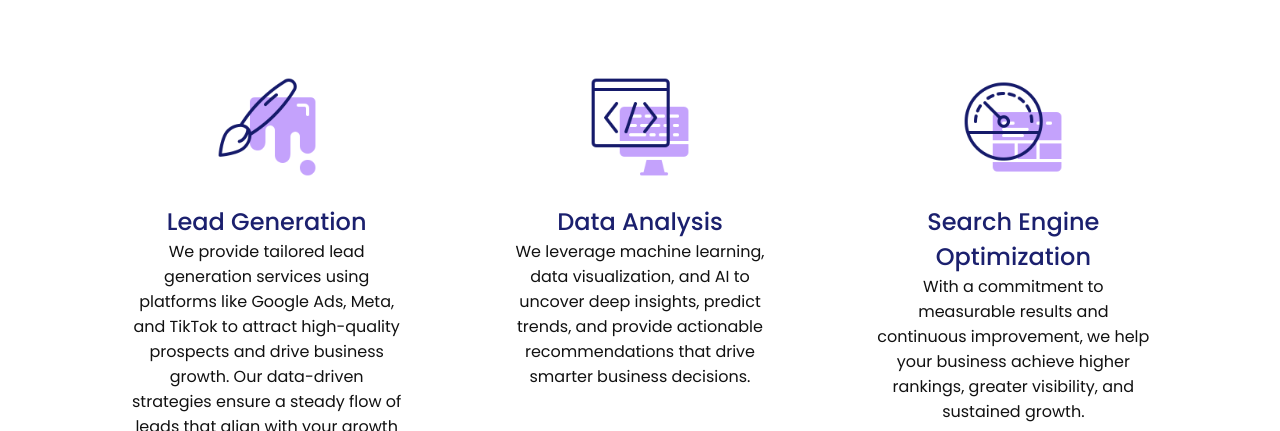
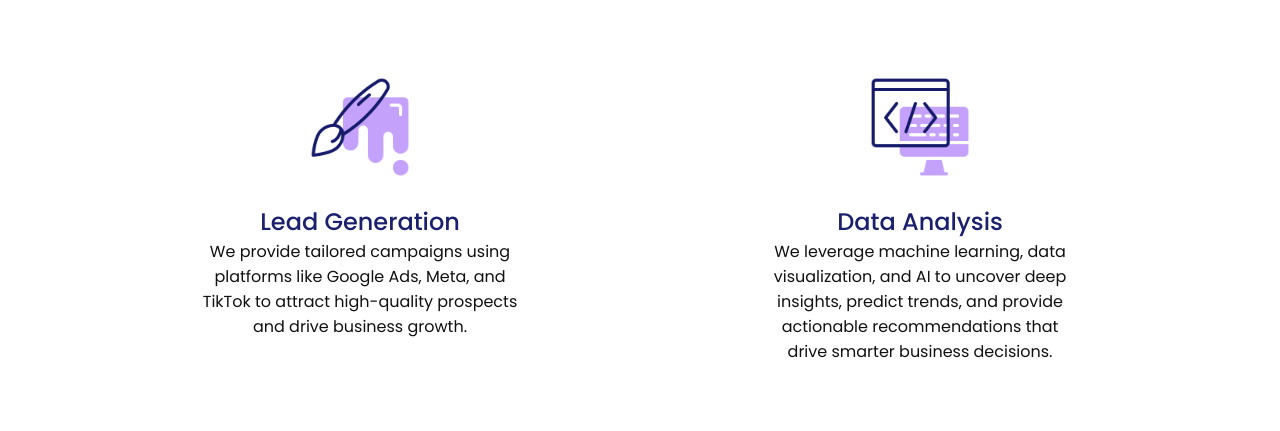
Before and after one commit to Algebiz/algebiz-agency, a plain HTML site: page services.html in a window 1280 px wide. Shown: the part 280-711 px from the top of the page. Drawn offline with Linux system fonts and the light colour scheme.

Commit message:
css service update

```diff
--- a/css/style.css
+++ b/css/style.css
@@ -174,13 +174,13 @@ section.home {
 .services {
   margin-top: 40px;
   display: grid;
-  grid-template-columns: repeat(3, 1fr);
+  grid-template-columns: repeat(2, 1fr);
   gap: 40px;
   text-align: center;
 }
 
 .services .service {
-  padding: 30px;
+  padding: 30px 100px 30px 100px;
 }
 
 .services .service:hover {
@@ -336,6 +336,7 @@ section.home {
   color: #111;
 }
 
+/* Mobile Styles */
 @media (max-width: 1068px) {
   .home-img {
     display: none;
@@ -391,6 +392,7 @@ section.home {
   }
 
   .services .service {
+    padding: 20px 40px;
     box-shadow: 0 10px 30px rgba(0, 0, 0, 0.1);
   }
 }
--- a/services.html
+++ b/services.html
@@ -68,7 +68,7 @@
             <img src="images/001.png" alt="" />
           </div>
           <h2>Lead Generation</h2>
-          We provide tailored lead generation services using platforms like Google Ads, Meta, and TikTok to attract high-quality prospects and drive business growth. Our data-driven strategies ensure a steady flow of leads that align with your growth objectives.
+          We provide tailored campaigns using platforms like Google Ads, Meta, and TikTok to attract high-quality prospects and drive business growth.
         </div>
         <div class="service">
           <div class="icon">
```
